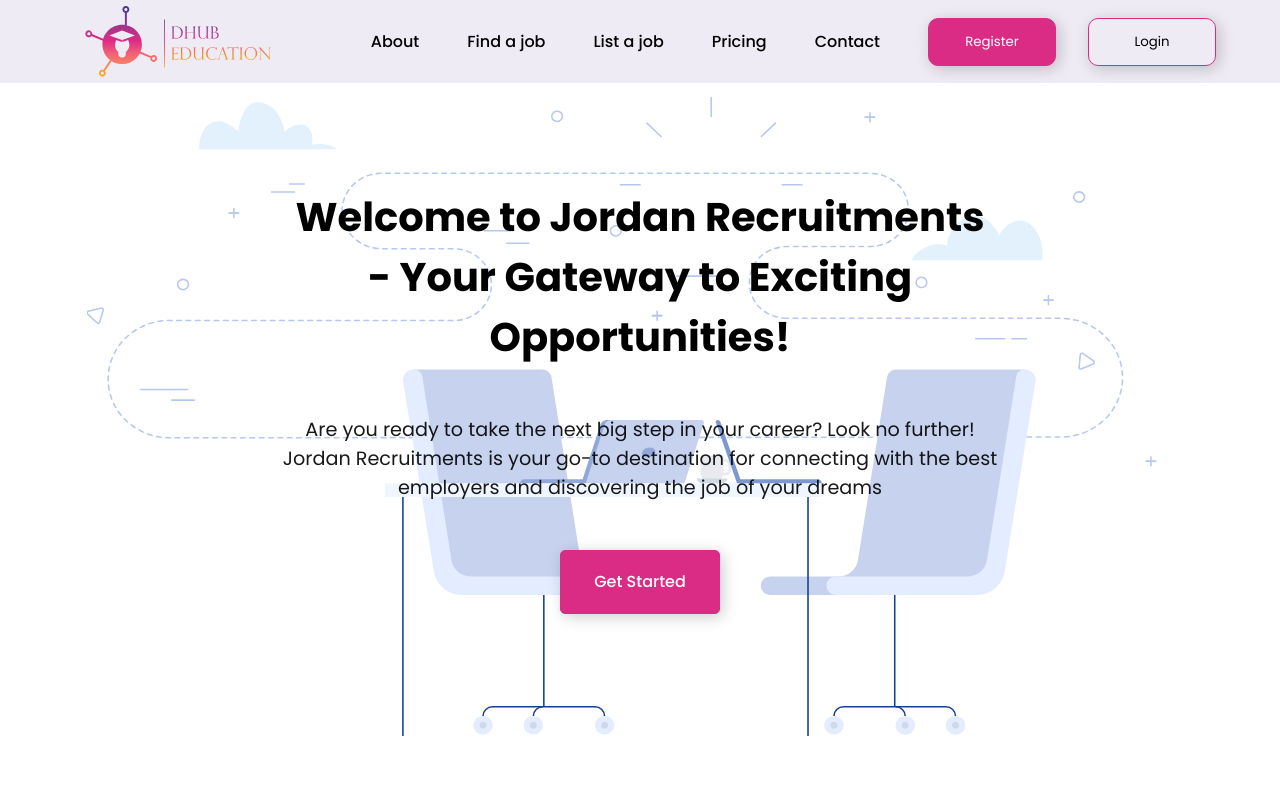
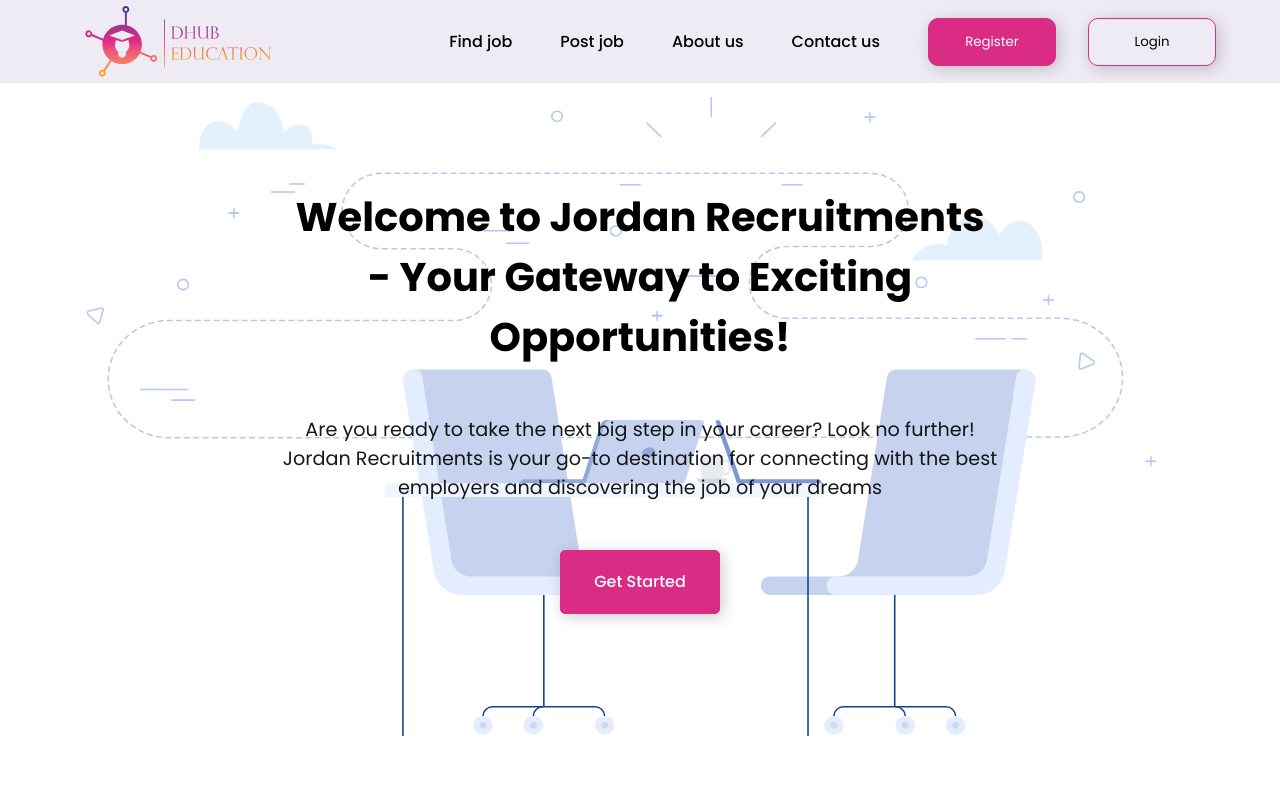
Before and after one commit to dhubdev/jordanRecruitments, a Next.js app: page / in a window 1280 px wide. Shown: the top 800 px of the page. Built offline with nearby package versions, Linux system fonts and the light colour scheme.

Commit message:
third commit

```diff
--- a/components/Navbar.js
+++ b/components/Navbar.js
@@ -184,21 +184,17 @@ const Navbar = () => {
 
         <Ul>
           <NewLink href="#about">
-            <Li>About</Li>
+            <Li>Find job</Li>
           </NewLink>
           <NewLink href="#clients">
-            <Li>Find a job</Li>
+            <Li>Post job</Li>
           </NewLink>
           <NewLink href="#offer">
-            <Li>List a job</Li>
+            <Li>About us</Li>
           </NewLink>
 
           <NewLink href="#offer">
-            <Li>Pricing</Li>
-          </NewLink>
-
-          <NewLink href="#offer">
-            <Li>Contact</Li>
+            <Li>Contact us</Li>
           </NewLink>
 
           <BtnDiv>
@@ -229,21 +225,17 @@ const Navbar = () => {
         {click && (
           <Ul2>
             <NewLink href="#about">
-              <Li>About</Li>
+              <Li>Find job</Li>
             </NewLink>
             <NewLink href="#clients">
-              <Li>Find a job</Li>
+              <Li>Post job</Li>
             </NewLink>
             <NewLink href="#offer">
-              <Li>List jobs</Li>
+              <Li>About us</Li>
             </NewLink>
 
             <NewLink href="#offer">
-              <Li>Pricing</Li>
-            </NewLink>
-
-            <NewLink href="#offer">
-              <Li>Contact</Li>
+              <Li>Contact us</Li>
             </NewLink>
 
             <BtnDiv>
```
